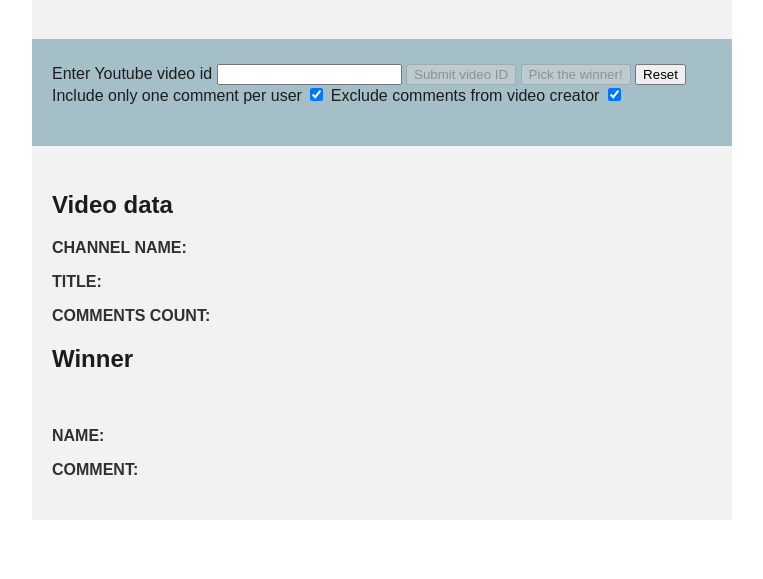
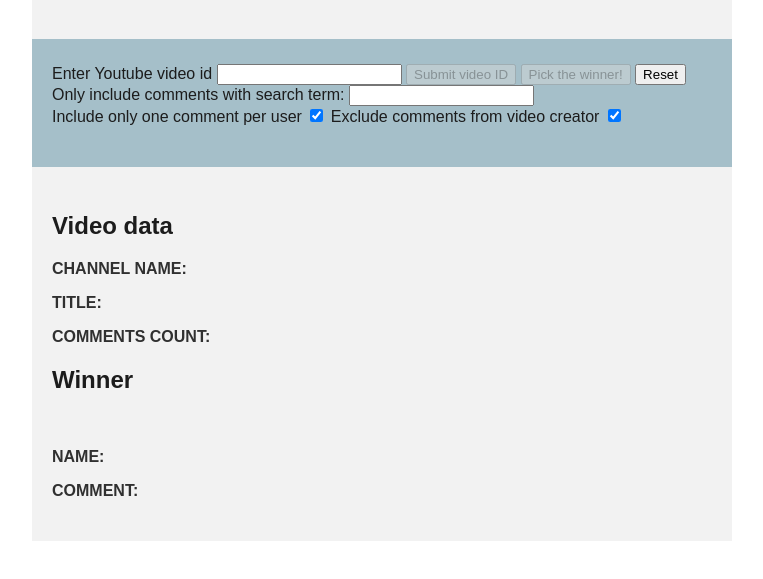
Before and after one commit to jukka-is/youtube-comment-picker, a plain HTML site: page index.html in a window 1280 px wide. Shown: the part 169-748 px from the top of the page, without its empty margins (258-1021 px from the left). Drawn offline with Linux system fonts and the light colour scheme; a script that the page names is missing.

Commit message:
Added feature: include only comments which content matches search term

```diff
--- a/index.html
+++ b/index.html
@@ -27,12 +27,17 @@
       <button disabled id="submit-video-id">Submit video ID</button>
       <button disabled id="pick-winner">Pick the winner!</button>
       <button id="reset">Reset</button>
-
       <div class="form-settings">
-        <label for="unique-comments">Include only one comment per user</label>
-        <input type="checkbox" id="unique-comments" checked>
-        <label for="exclude-creator">Exclude comments from video creator</label>
-        <input type="checkbox" id="exclude-creator" checked>
+        <div>
+          <label for="search-terms">Only include comments with search term:</label>
+          <input class="search-terms-input" type="text" id="search-terms" placeholder="">
+        </div>
+        <div>
+          <label for="unique-comments">Include only one comment per user</label>
+          <input type="checkbox" id="unique-comments" checked>
+          <label for="exclude-creator">Exclude comments from video creator</label>
+          <input type="checkbox" id="exclude-creator" checked>
+        </div>
       </div>
       <p class="error-message"><span id="error-message"></span></p>
 
--- a/js/main.js
+++ b/js/main.js
@@ -51,6 +51,7 @@ function getData() {
                 "part": ["snippet"],
                 "maxResults": 100,
                 "videoId": videoIdField.value,
+                "searchTerms": searchTermsField.value,
                 "access_token": youtubeApiKey
             });
         })
@@ -194,6 +195,7 @@ let videoIdField = document.getElementById('video-id');
 let submitButton = document.getElementById('submit-video-id');
 let pickWinnerButton = document.getElementById('pick-winner');
 let resetButton = document.getElementById('reset');
+let searchTermsField = document.getElementById('search-terms');
 let uniqueCommentsCheckbox = document.getElementById('unique-comments');
 let excludeCreatorCheckbox = document.getElementById('exclude-creator');
 let errorMessageSpan = document.getElementById('error-message');
```
